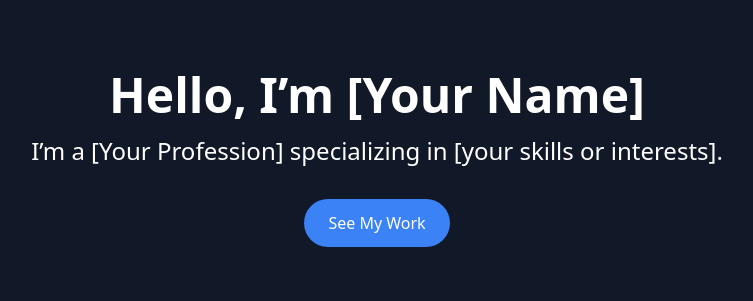
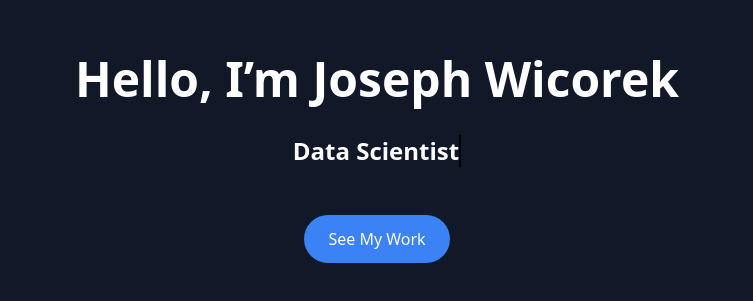
Before and after one commit to JoeWicorek/Portfolio, a React (Create React App) app in the folder portfolio/: page / in a window 1280 px wide. Shown: the part 241-542 px from the top of the page, without its empty margins (263-1016 px from the left). Built offline with nearby package versions, Linux system fonts and the light colour scheme.

Commit message:
adjusted typewriter intro

```diff
--- /dev/null
+++ b/portfolio/src/Components/RotatingText.css
@@ -0,0 +1,16 @@
+.rotating-text {
+    font-size: 2rem;
+    font-weight: bold;
+    text-align: center;
+    margin: 20px;
+    animation: fade 4s ease-in-out infinite;
+    display: inline-block;
+}
+.location-text {
+    display: inline-block;
+}
+
+@keyframes fade {
+    0%, 100% { opacity: 0; }
+    50% { opacity: 1; }
+}
--- /dev/null
+++ b/portfolio/src/Components/RotatingText.js
@@ -0,0 +1,32 @@
+import React, { useState, useEffect } from 'react';
+import './RotatingText.css';
+
+
+const RotatingText = () => {
+    const phrases = [
+        "Software Engineer",
+        "Web Developer",
+        "Data Scientist",
+    ];
+    const [currentIndex, setCurrentIndex] = useState(0);
+
+    useEffect(() => {
+        const interval = setInterval(() => {
+            setCurrentIndex((prevIndex) => (prevIndex + 1) % phrases.length);
+        }, 3000);
+        return () => clearInterval(interval);
+    }, []);
+
+    return (
+        <div>
+            <div className="rotating-text">
+            <span>{phrases[currentIndex]} </span>
+            </div>
+            <div className="location-text">
+             based in Seattle, Washington
+            </div>
+          </div>
+    );
+};
+
+export default RotatingText;
--- /dev/null
+++ b/portfolio/src/Components/Typewriter.js
@@ -0,0 +1,36 @@
+import React, { useState, useEffect } from 'react';
+
+const Typewriter = () => {
+    const phrases = [
+        "Software Engineer",
+        "Web Developer",
+        "Data Scientist",
+    ];
+    const [currentIndex, setCurrentIndex] = useState(0);
+    const [animationDuration, setAnimationDuration] = useState(0);
+
+    useEffect(() => {
+        const phraseLength = phrases[currentIndex].length;
+        const duration = phraseLength * 0.1 + 1; // 0.1s per character + 1s pause
+        setAnimationDuration(duration);
+        const interval = setInterval(() => {
+            setCurrentIndex((prevIndex) => (prevIndex + 1) % phrases.length);
+        }, 1000); // Match duration of the typewriter animation (5s)
+        return () => clearInterval(interval);
+    }, []);
+
+    return (
+        <div className="flex justify-center items-center h-16">
+            <div
+                className={`text-2xl font-bold overflow-hidden whitespace-nowrap border-r-2 border-black`}
+                style={{
+                    animation: `typewriter ${animationDuration}s steps(${phrases[currentIndex].length}) 1s normal both, blink 0.7s step-end infinite`,
+                }}
+            >
+                {phrases[currentIndex]}
+            </div>
+        </div>
+    );
+};
+
+export default Typewriter;
--- a/portfolio/src/Hero.js
+++ b/portfolio/src/Hero.js
@@ -1,13 +1,17 @@
 import React from 'react';
+import RotatingText from './Components/RotatingText';
+import Typewriter from './Components/Typewriter';
 
 const Hero = () => {
   return (
     <section className="bg-gray-900 text-white h-screen flex flex-col justify-center items-center text-center">
       <h1 className="text-5xl font-bold mb-4">
-        Hello, I’m [Your Name]
+        Hello, I’m Joseph Wicorek
       </h1>
       <p className="text-2xl mb-8">
-        I’m a [Your Profession] specializing in [your skills or interests].
+        <div>
+         <Typewriter />
+         </div>
       </p>
       <a
         href="#projects"
--- a/portfolio/tailwind.config.js
+++ b/portfolio/tailwind.config.js
@@ -4,7 +4,22 @@ module.exports = {
     "./src/**/*.{js,jsx,ts,tsx}",
   ],
   theme: {
-    extend: {},
+    extend: {keyframes: {
+      typewriter: {
+          '0%': { width: '0%' },
+          '70%': { width: '100%' },
+          '100%': { width: '100%' }
+      },
+      blink: {
+          '0%, 100%': { borderColor: 'transparent' },
+          '50%': { borderColor: 'black' },
+      },
+  },
+  animation: {
+
+      blink: 'blink 0.7s step-end infinite',
+  },
+},
   },
   plugins: [],
 }
```
Also changed, not shown: 1 other file (tests, documents, lock files or other folders).
